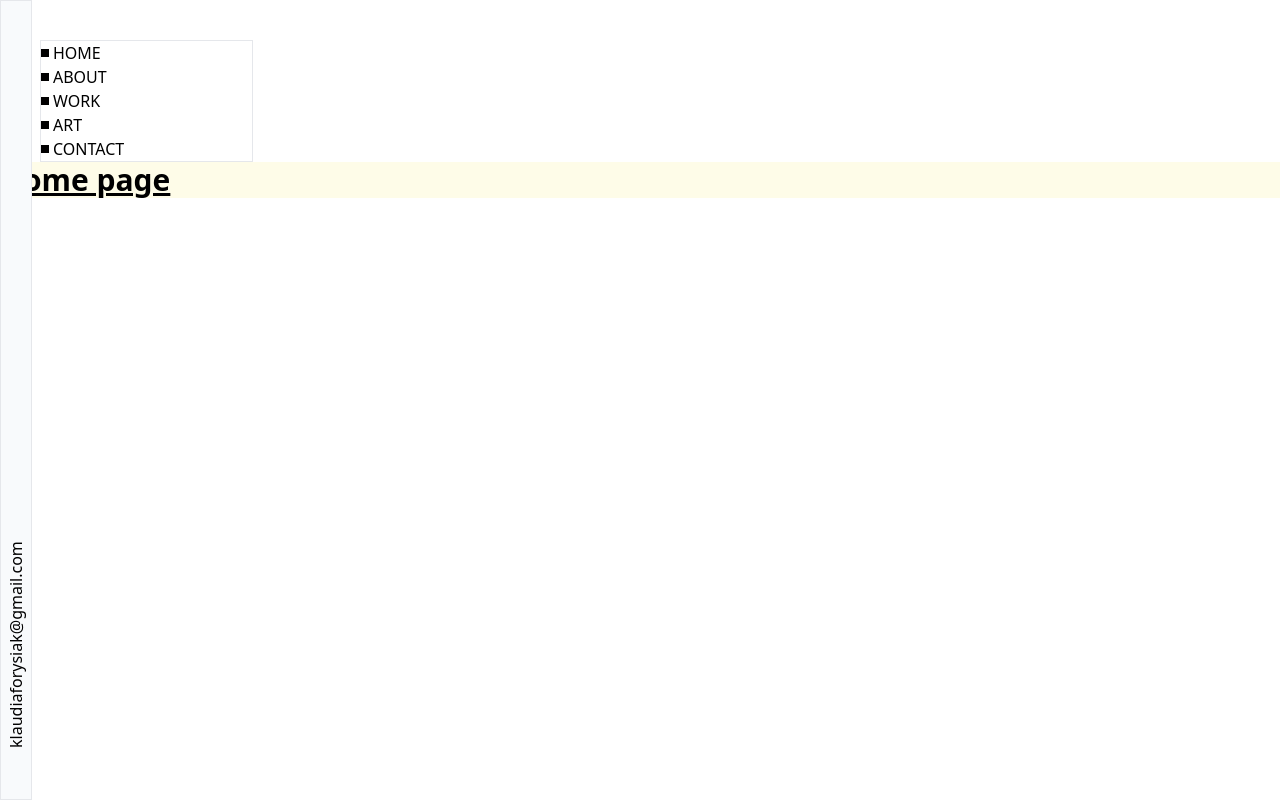
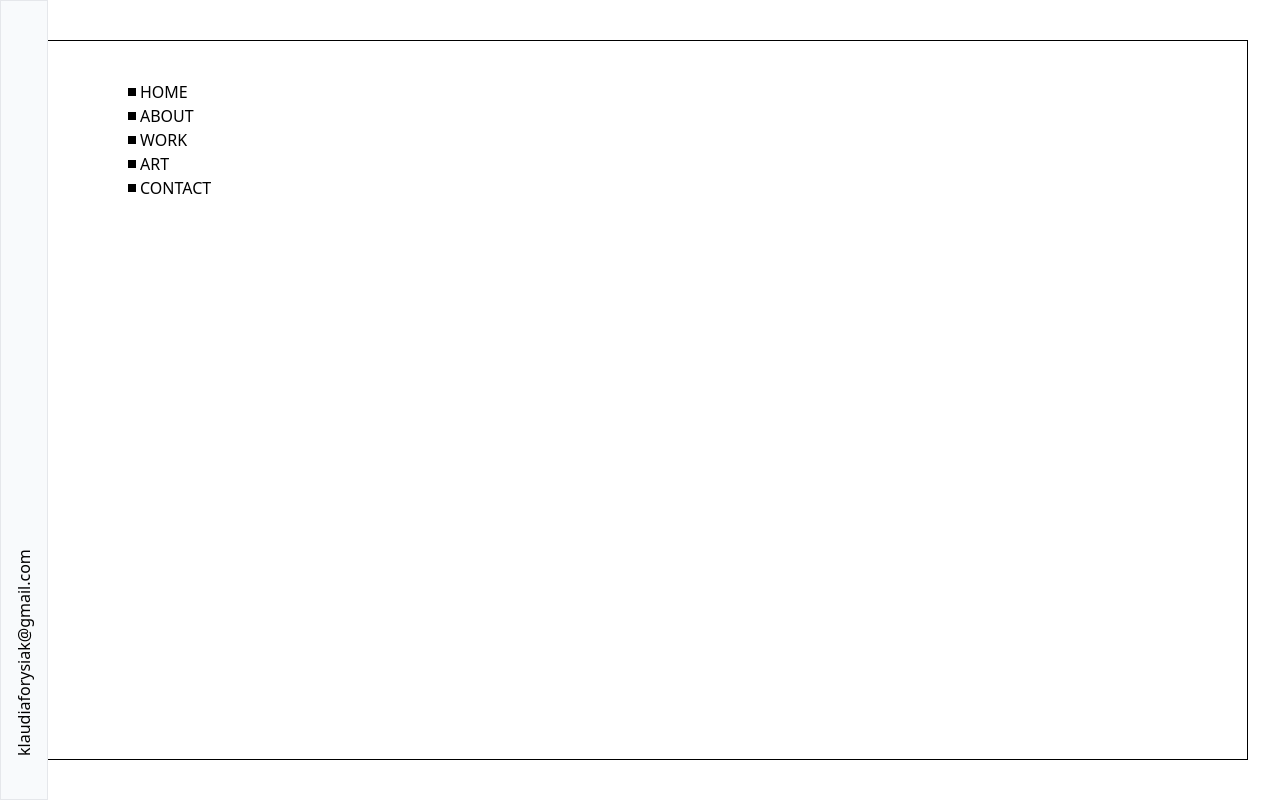
Before and after one commit to Claudia00022/claudia00022.github.io, a React (Create React App) app: page / in a window 1280 px wide. Built offline with nearby package versions, Linux system fonts and the light colour scheme.

Commit message:
rectangle

```diff
--- a/package.json
+++ b/package.json
@@ -16,6 +16,7 @@
     "react-simple-animate": "^3.5.2",
     "react-tsparticles": "^2.12.2",
     "react-vertical-timeline-component": "^3.6.0",
+    "styled-components": "^6.1.11",
     "tsparticles": "^3.4.0",
     "web-vitals": "^2.1.4"
   },
--- a/src/App.js
+++ b/src/App.js
@@ -7,12 +7,14 @@ import Home from "./pages/home";
 import Work from "./pages/work";
 import About from "./pages/about";
 import NavBar from "./components/nav";
+import Rectangle from "./components/rectangle";
 
 
 
 function App() {
   return (
     <div className="App">
+    <Rectangle></Rectangle>
     <NavBar></NavBar>
       <Routes>
         <Route index path="/" element = {<Home />}></Route>
--- a/src/components/nav/index.jsx
+++ b/src/components/nav/index.jsx
@@ -27,7 +27,7 @@ const data = [
 
 const NavBar = () => {
   return (
-    <div class= 'border w-1/6 mt-10 ms-10'>
+    <div class= ' w-1/6 mt-20 ms-32'>
       <ul>
        {data.map((item, key) => (
         <li key={key}  ><Link to={item.to} class = 'flex flex-row items-center '><div style={{width: '8px', height: '8px', backgroundColor: 'black', display: 'inline-block'}} class= 'me-1' ></div>{item.label}</Link></li>
--- /dev/null
+++ b/src/components/rectangle/index.jsx
@@ -0,0 +1,10 @@
+import React from "react";
+import './style.css'
+
+const Rectangle = ()=>{
+    return(
+        <div className="rec"></div>
+    )
+};
+
+export default Rectangle;
--- /dev/null
+++ b/src/components/rectangle/style.css
@@ -0,0 +1,14 @@
+
+
+.rec{
+    position: absolute;
+    right: 0;
+    left: 0;
+    top: 0;
+    bottom: 0;
+    margin: auto;
+    z-index: -1;
+    width: 95vw;
+    height: 90vh;
+    border: 1px solid black;
+}
--- a/src/pages/home/index.jsx
+++ b/src/pages/home/index.jsx
@@ -3,10 +3,11 @@ import React from "react";
 const Home = () =>{
     return(
         <>
-        <div class = 'w-8 h-screen bg-slate-50 border fixed top-0 left-0 right-0'>
+
+        <div class = 'w-12 h-screen bg-slate-50 border fixed top-0 left-0 right-0'>
             <a href="#" class= '-rotate-90 block' style={{marginTop: '90vh'}}>klaudiaforysiak@gmail.com</a>
         </div>
-        <div class="text-3xl font-bold underline bg-yellow-50">Home page</div>
+
         </>
     )
 };
```
Also changed, not shown: 1 other file (tests, documents, lock files or other folders).
